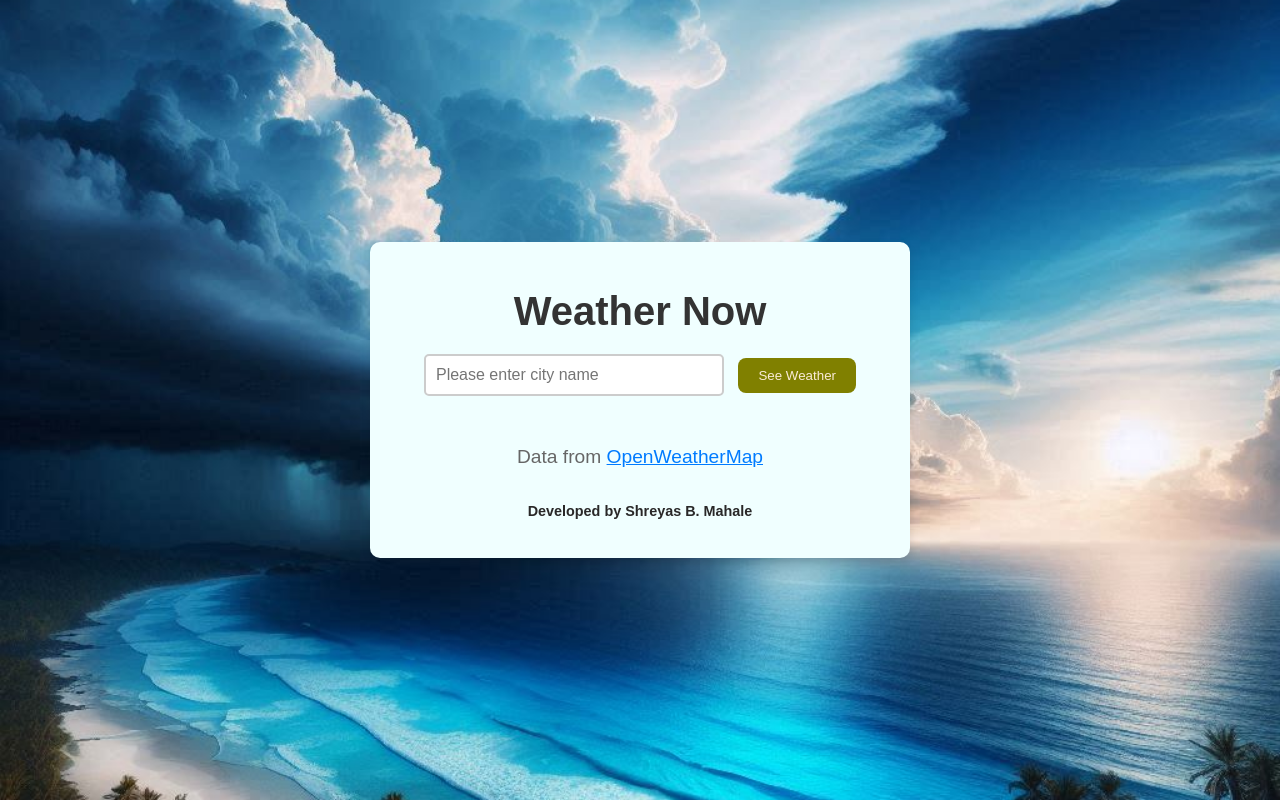
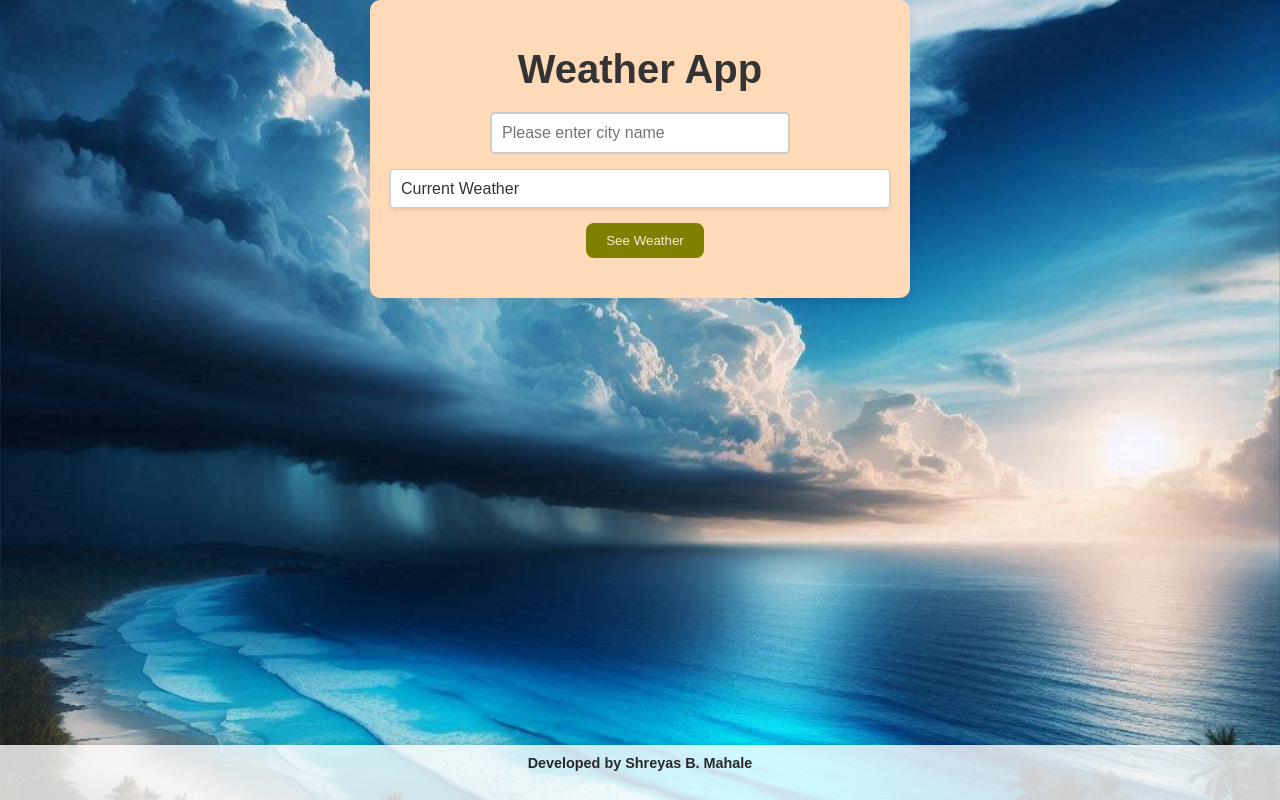
Before and after one commit to ShreyasBhushanMahale/city_weather, a Django app: page / in a window 1280 px wide. Run offline with Django 5.2, Linux system fonts and the light colour scheme.

Commit message:
Added a new option list for the past, present and future weather data. General code cleanup and refactoring. UI improvements.

```diff
--- a/weather/static/weather/css/styles.css
+++ b/weather/static/weather/css/styles.css
@@ -3,9 +3,10 @@ body {
   margin: 0;
   padding: 0;
   display: flex;
+  flex-direction: column; /* Stack content vertically */
   justify-content: center;
   align-items: center;
-  height: 100vh;
+  min-height: 100vh; /* Ensure the body takes up the full viewport height */
   background-image: url('Weather Effects.png');
   background-size: cover;
   background-position: center;
@@ -15,7 +16,9 @@ body {
   text-align: center;
   width: 100%;
   max-width: 500px;
-  background-color: azure;
+  max-height: 90vh; /* Limit the height to 90% of the viewport */
+  overflow-y: auto; /* Enable scrolling if content overflows */
+  background-color:peachpuff;
   padding: 20px;
   border-radius: 10px;
   box-shadow: 0px 4px 8px rgba(0, 0, 0, 0.1);
@@ -30,14 +33,15 @@ h1 {
 
 form {
   display: block;
-  background-color: azure;
+  background-color: peachpuff;
   justify-content: center;
-  margin-bottom: 33px;
+  margin-bottom: 20px;
 }
 
 input[type="text"] {
   padding: 10px;
-  width: 300px;
+  width: 100%; /* Make the input field responsive */
+  max-width: 300px;
   border-radius: 5px;
   border: 2px solid #ccc;
   font-size: 1rem;
@@ -46,16 +50,53 @@ input[type="text"] {
 button {
   padding: 10px 20px;
   border-radius: 8px;
-  background-color:olive;
-  color:antiquewhite;
+  background-color: olive;
+  color: antiquewhite;
   border: none;
   cursor: pointer;
   margin-left: 10px;
 }
 
 button:hover {
-  background-color:gold;
-  color:brown;
+  background-color: gold;
+  color: brown;
+}
+
+/* Style the dropdown container */
+select {
+  width: 100%;
+  padding: 10px;
+  margin: 15px 0;
+  border: 1px solid #ccc;
+  border-radius: 4px;
+  background-color: white;
+  font-size: 1rem;
+  color: #333;
+  font-family: 'Arial', sans-serif;
+  appearance: none; /* Removes default dropdown arrow for consistent styling */
+  outline: none;
+  cursor: pointer;
+  box-shadow: 0px 2px 4px rgba(0, 0, 0, 0.1);
+}
+
+/* Add hover effect for the dropdown */
+select:hover {
+  border-color: blanchedalmond;
+  background-color: burlywood;
+}
+
+/* Style the dropdown options */
+option {
+  font-size: 1rem;
+  padding: 10px;
+  background-color: #fff;
+  color: #333;
+}
+
+/* Add focus effect for the dropdown */
+select:focus {
+  border-color: #555;
+  box-shadow: 0px 0px 5px rgba(0, 0, 0, 0.2);
 }
 
 .weather-info {
@@ -75,6 +116,8 @@ p {
 
 img {
   margin-top: 15px;
+  max-width: 100%; /* Ensure images are responsive */
+  height: auto;
 }
 
 .error {
@@ -84,10 +127,14 @@ img {
 }
 
 footer {
-  margin-top: 50px;
+  margin-top: auto; /* Push the footer to the bottom */
   font-size: 0.9rem;
   color: #292828;
   text-align: center;
+  padding: 10px;
+  background-color: rgba(255, 255, 255, 0.8); /* Slightly transparent background */
+  width: 100%;
+  box-shadow: 0px -2px 4px rgba(0, 0, 0, 0.1);
 }
 
 footer a {
--- a/weather/templates/weather/index.html
+++ b/weather/templates/weather/index.html
@@ -10,14 +10,22 @@
 
 <body>
     <div class="container">
-        <h1>Weather Now</h1>
+        <h1>Weather App</h1>
         <form method="POST">
             {% csrf_token %}
             <input type="text" name="city" placeholder="Please enter city name" required>
-            <!--If the user fails to enter the city name, appropriate message should pop up-->
+            <!-- If the user fails to enter the city name, appropriate message should pop up -->
             {% if errors.city %}
             <p class="error">{{ errors.city }}</p>
             {% endif %}
+
+            <!-- Dropdown for selecting weather type -->
+            <select name="option">
+                <option value="current">Current Weather</option>
+                <option value="past">Past Weather</option>
+                <option value="forecast">Forecast</option>
+            </select>
+
             <button type="submit">See Weather</button>
         </form>
 
@@ -25,21 +33,56 @@
         {% if weather_data.error %}
         <p class="error">{{ weather_data.error }}</p>
         {% else %}
+        <!-- Display Current Weather -->
+        {% if weather_data.temperature %}
         <div class="weather-info">
-            <h2>Weather now in {{ weather_data.city }}</h2>
+            <h2>Weather right now in {{ weather_data.city }}</h2>
+            <h5>Source: OpenWeatherMap</h5>
             <p><strong>Temperature:</strong> {{ weather_data.temperature }}°C</p>
-            <p><strong>Description:</strong> {{ weather_data.description }}</p>
-            <img src="http://openweathermap.org/img/wn/{{ weather_data.icon }}@2x.png" alt="Weather icon">
+            <p><strong>Humidity:</strong> {{weather_data.humidity}} %</p>
+            <p><strong>Wind Speed:</strong> {{weather_data.wind_speed}} m/s</p>
+            <p><strong>Wind Direction:</strong> {{weather_data.wind_direction}}°</p>
+            <p><strong>Pressure:</strong> {{weather_data.pressure}} hPa</p>
+            <p><strong>Overall Description:</strong> {{ weather_data.description }}</p>
+            <img src="http://openweathermap.org/img/wn/{{ weather_data.icon }}.png" alt="Weather Icon">
+        </div>
+        {% endif %}
+
+        <!-- Display Past Weather -->
+        {% if weather_data.past %}
+        <div class="weather-info">
+            <h2>Past Weather in {{ weather_data.city }}</h2>
+            <h5>Source: OpenWeatherMap</h5>
+            <p><strong>Temperature:</strong> {{ weather_data.past.temperature }}°C</p>
+            <p><strong>Description:</strong> {{ weather_data.past.description }}</p>
+            <img src="http://openweathermap.org/img/wn/{{ weather_data.past.icon }}.png" alt="Weather Icon">
+        </div>
+        {% endif %}
+
+        <!-- Display Forecast -->
+        {% if weather_data.forecast %}
+        <div class="weather-info">
+            <h2>Today's forecast for {{ weather_data.city }}</h2>
+            <h5>Source: OpenWeatherMap</h5>
+            <ul>
+                {% for forecast in weather_data.forecast %}
+                <li>
+                    <p><strong>Date & Time:</strong> {{ forecast.datetime }}</p>
+                    <p><strong>Temperature:</strong> {{ forecast.temperature }}°C</p>
+                    <p><strong>Description:</strong> {{ forecast.description }}</p>
+                    <img src="http://openweathermap.org/img/wn/{{ forecast.icon }}.png" alt="Weather Icon">
+                </li>
+                {% endfor %}
+            </ul>
         </div>
         {% endif %}
         {% endif %}
-
-        <!-- Footer -->
-        <footer>
-            <p>Data from <a href="https://openweathermap.org/" target="_blank">OpenWeatherMap</a></p><br>
-            <b>Developed by Shreyas B. Mahale</p>
-        </footer>
+        {% endif %}
     </div>
 </body>
+<!-- Footer -->
+<footer>
+    <b>Developed by Shreyas B. Mahale</p>
+</footer>
 
 </html>
--- a/weather/views.py
+++ b/weather/views.py
@@ -1,27 +1,81 @@
 import requests
+from datetime import datetime, timedelta
 from django.shortcuts import render
 
 def index(request):
     weather_data = {}
     if request.method == 'POST':
         city = request.POST['city']
-        api_key = 'SECRET_KEY'
-        url = f'http://api.openweathermap.org/data/2.5/weather?q={city}&units=metric&appid={api_key}'
+        option = request.POST.get('option', 'current')  # Get the selected option
+        api_key = '80d36a642bf4b686eba6a70a6350e53f'
 
-        response = requests.get(url)
-        if response.status_code == 200: # If the city is found
-            data = response.json()
-            weather_data = {
-                'city': data['name'],
-                'temperature': data['main']['temp'],
-                'humidity': data['main']['humidity'],
-                'pressure': data['main']['pressure'],
-                'wind_speed': data['wind']['speed'],
-                'wind_direction': data['wind']['deg'],
-                'description': data['weather'][0]['description'],
-                'icon': data['weather'][0]['icon'],
-            }
-        else: # If the city is not found
+        # Get city coordinates for historical or forecast data
+        geo_url = f'http://api.openweathermap.org/geo/1.0/direct?q={city}&limit=1&appid={api_key}'
+        geo_response = requests.get(geo_url)
+        if geo_response.status_code == 200 and geo_response.json():
+            geo_data = geo_response.json()[0]
+            lat, lon = geo_data['lat'], geo_data['lon']
+        else:
             weather_data['error'] = 'City not found. Try entering another city!'
+            return render(request, 'weather/index.html', {'weather_data': weather_data})
+
+        if option == 'current':
+            # Current weather right now
+            url = f'http://api.openweathermap.org/data/2.5/weather?q={city}&units=metric&appid={api_key}'
+            response = requests.get(url)
+            if response.status_code == 200:
+                data = response.json()
+                weather_data = {
+                    'city': data['name'],
+                    'temperature': data['main']['temp'],
+                    'humidity': data['main']['humidity'],
+                    'pressure': data['main']['pressure'],
+                    'wind_speed': data['wind']['speed'],
+                    'wind_direction': data['wind']['deg'],
+                    'description': data['weather'][0]['description'],
+                    'icon': data['weather'][0]['icon'],
+                }
+            else:
+                weather_data['error'] = 'City not found. Try entering another city!'
+
+        elif option == 'past':
+            past_timestamp = int((datetime.now() - timedelta(days=5)).timestamp())
+            url = f'http://api.openweathermap.org/data/2.5/onecall/timemachine?lat={lat}&lon={lon}&dt={past_timestamp}&units=metric&appid={api_key}'
+            response = requests.get(url)
+            if response.status_code == 200: # If the place exists
+                data = response.json()
+                weather_data = {
+                    'city': city,
+                    'temperature': data['current']['temp'],
+                    'humidity': data['current']['humidity'],
+                    'pressure': data['current']['pressure'],
+                    'wind_speed': data['current']['wind_speed'],
+                    'wind_direction': data['current']['wind_deg'],
+                    'description': data['current']['weather'][0]['description'],
+                    'icon': data['current']['weather'][0]['icon'],
+                }
+            else:
+                weather_data['error'] = 'Unable to fetch the past weather data for now.'
+
+        elif option == 'forecast':
+            # Upcoming weather forecast for the next few hours
+            url = f'http://api.openweathermap.org/data/2.5/forecast?q={city}&units=metric&appid={api_key}'
+            response = requests.get(url)
+            if response.status_code == 200:
+                data = response.json()
+                forecast_list = []
+                for forecast in data['list'][:5]:  # Get the next 5 forecasts
+                    forecast_list.append({
+                        'datetime': forecast['dt_txt'],
+                        'temperature': forecast['main']['temp'],
+                        'description': forecast['weather'][0]['description'],
+                        'icon': forecast['weather'][0]['icon'],
+                    })
+                weather_data = {
+                    'city': data['city']['name'],
+                    'forecast': forecast_list,
+                }
+            else:
+                weather_data['error'] = 'Unable to fetch forecast data.'
 
     return render(request, 'weather/index.html', {'weather_data': weather_data})
```
